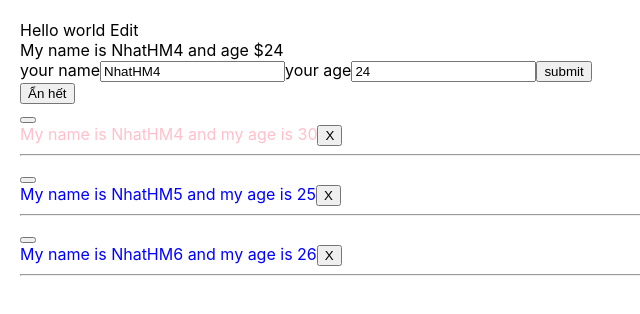
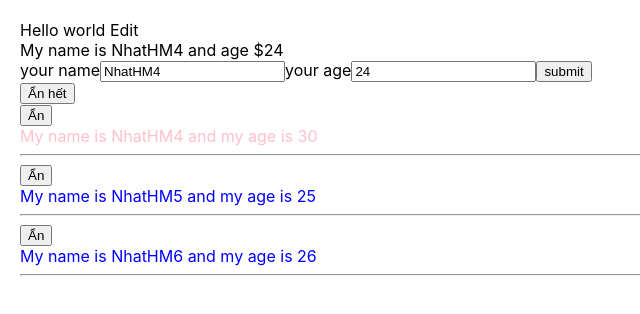
Before and after one commit to NhatHM4/reactjsBai1, a React (Create React App) app: page / in a window 1280 px wide. Shown: the top 314 px of the page, without its empty margins (0-640 px from the left). Built offline with nearby package versions, Linux system fonts and the light colour scheme.

Commit message:
update state when props change

```diff
--- a/src/components/DisplayInfo.js
+++ b/src/components/DisplayInfo.js
@@ -33,6 +33,15 @@ class DisplayInfo extends React.Component{
     handleDeleteUser = (userObject) =>{
         this.props.deleteUser(userObject)
     }
+
+    componentWillReceiveProps(nextProps) {
+        // You don't have to do this check first, but it can help prevent an unneeded render
+        console.log(nextProps)
+        this.setState({
+        listUserState : nextProps.listUsers
+    })
+      }
+
     render(){
        // destructuring array
        const listUserNone = this.props.listUsers;
@@ -42,7 +51,7 @@ class DisplayInfo extends React.Component{
                 <button onClick={()=>this.handleShowUser()}>{this.state.isShowList ? "Ẩn hết" : "Hiện hết"}</button>
                 {
                 this.state.isShowList && <div>
-                    {
+                    {/* {
                     listUserNone.map((user)=> {
                         console.log(user)
                         return (
@@ -60,7 +69,29 @@ class DisplayInfo extends React.Component{
                                 </div>
                                 )
                         })
+                    } */}
+                {
+                    this.state.isShowList && <div>
+                    {
+                    this.state.listUserState.map((user, index)=> {
+                        return (
+                                <div key = {user.id}>
+                                        <button onClick={()=>this.handleShowUserElement(index)}>{user.flag ? "Ẩn" : "Hiện"}</button>
+                                        {
+                                           user.flag && <div className={`${user.age>26?"red":"green"}`} >
+                                                <div>
+                                                    My name is {user.name} and my age is {user.age}
+                                                </div>
+                                                <hr/>
+                                            </div>
+                                        }
+                                </div>
+                                )
+                        })
                     }
+                </div>
+                }
+
                 </div>
                 }
             </div>
```
